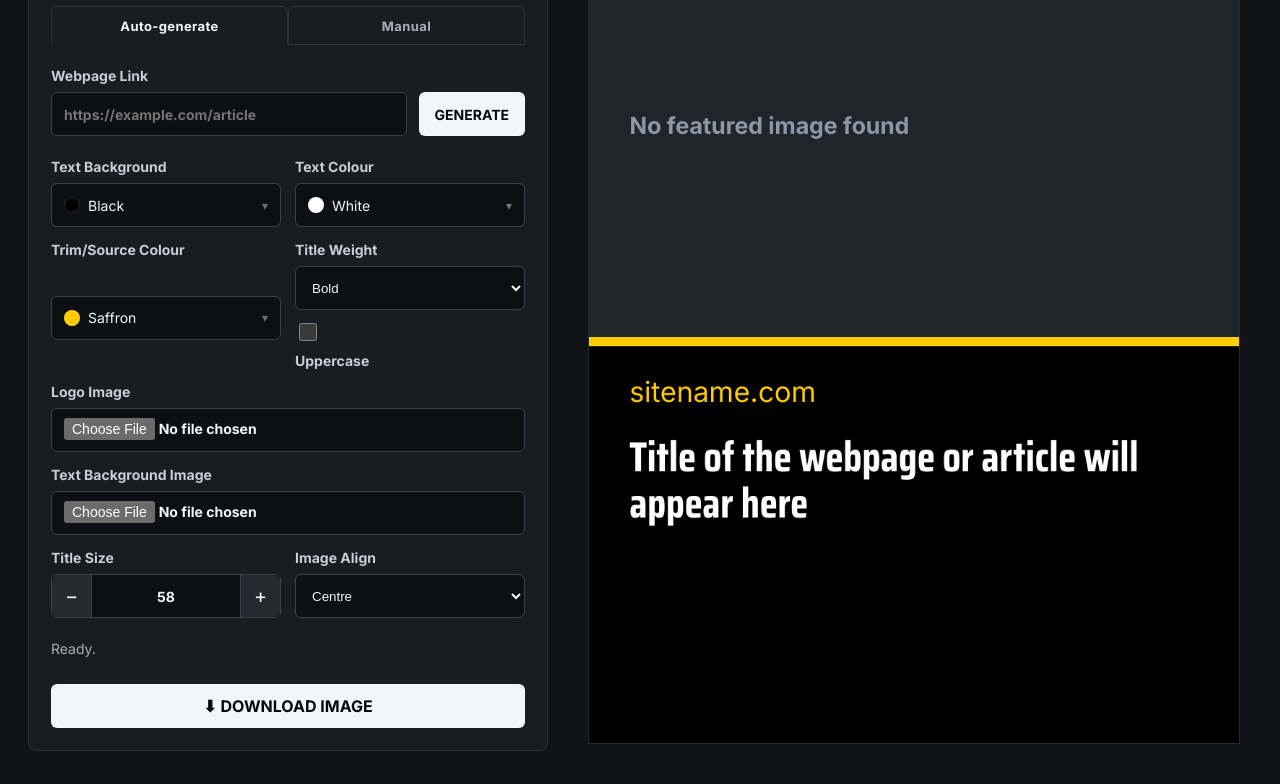
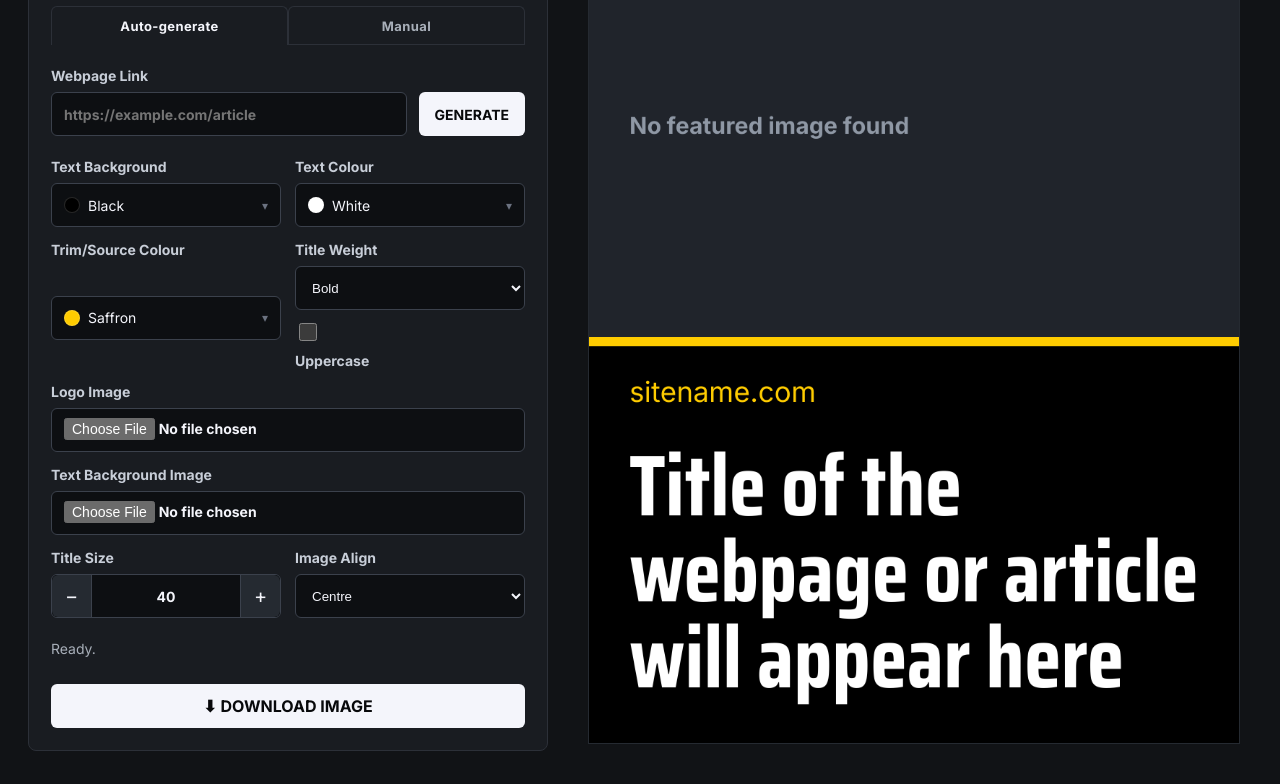
Before and after one commit to effinuck/link-to-image, a website: page public/index.html in a window 1280 px wide. Shown: the part 111-895 px from the top of the page. Drawn offline with Linux system fonts and the light colour scheme.

Commit message:
Add files via upload

```diff
--- a/public/app.js
+++ b/public/app.js
@@ -38,7 +38,7 @@ const defaultData = {
 };
 
 const defaultControls = {
-  titleSize:  "58",
+  titleSize:  "40",
   background: "#000000",
   text:       "#ffffff",
   trim:       "#FFCC00",
@@ -138,7 +138,6 @@ async function drawCard(data = currentData) {
   const gap         = Math.round(width * 0.042);
   const lowerHeight = totalHeight - imageHeight - trimHeight;
 
-  const titleBase    = Number(controls.titleSize.value) || Math.round(width * 0.069);
   const titleMaxWidth= width - padding * 2;
   const rawTitle     = decodeHtmlEntities(data.title || "Untitled page");
   const logoSize     = Math.round(width * 0.059);
@@ -217,12 +216,32 @@ async function drawCard(data = currentData) {
   // Apply uppercase if checkbox checked
   const isUppercase   = controls.titleUppercase?.checked ?? false;
   const rawTitleFinal = isUppercase ? rawTitle.toUpperCase() : rawTitle;
-  const titleTop         = sourceTop + sourceRowHeight + gap;
-  const titleAreaBottom  = bodyTop + lowerHeight - padding;
-  const { lines, size }  = wrapText(ctx, rawTitleFinal, titleMaxWidth, titleBase, 20, safeTitleFont, titleWeight);
-  const lineHeight       = Math.round(size * 1.1);
-  const maxLines         = Math.max(1, Math.floor((titleAreaBottom - titleTop) / lineHeight));
-  const visibleLines     = lines.slice(0, maxLines);
+  const titleTop        = sourceTop + sourceRowHeight + gap;
+  const titleAreaBottom = bodyTop + lowerHeight - padding;
+  const titleAreaHeight = titleAreaBottom - titleTop;
+
+  // Start from the user's chosen size, then grow to fill available space
+  const userSize = Number(controls.titleSize.value) || Math.round(width * 0.069);
+
+  // Find the largest font size where all lines fit within the available height
+  function calcLines(size) {
+    return wrapText(ctx, rawTitleFinal, titleMaxWidth, size, 20, safeTitleFont, titleWeight);
+  }
+
+  // Grow from userSize up until text overflows, then step back one
+  let bestSize = userSize;
+  for (let s = userSize; s <= 200; s += 1) {
+    const { lines } = calcLines(s);
+    const lh = Math.round(s * 1); // line-height: 1
+    const usedHeight = lines.length * lh;
+    if (usedHeight > titleAreaHeight) break;
+    bestSize = s;
+  }
+
+  const { lines, size } = calcLines(bestSize);
+  const lineHeight      = Math.round(size * 1); // line-height: 1
+  const maxLines        = Math.max(1, Math.floor(titleAreaHeight / lineHeight));
+  const visibleLines    = lines.slice(0, maxLines);
 
   ctx.fillStyle     = controls.text.value;
   ctx.font          = `${titleWeight} ${size}px ${safeTitleFont}`;
--- a/public/index.html
+++ b/public/index.html
@@ -172,7 +172,7 @@
             Title Size
             <div class="stepper">
               <button type="button" class="stepper-btn" id="titleSizeMinus" aria-label="Decrease title size">−</button>
-              <input id="titleSize" type="number" min="40" max="92" step="1" value="58">
+              <input id="titleSize" type="number" min="20" max="200" step="1" value="40">
               <button type="button" class="stepper-btn" id="titleSizePlus" aria-label="Increase title size">+</button>
             </div>
           </label>
```
